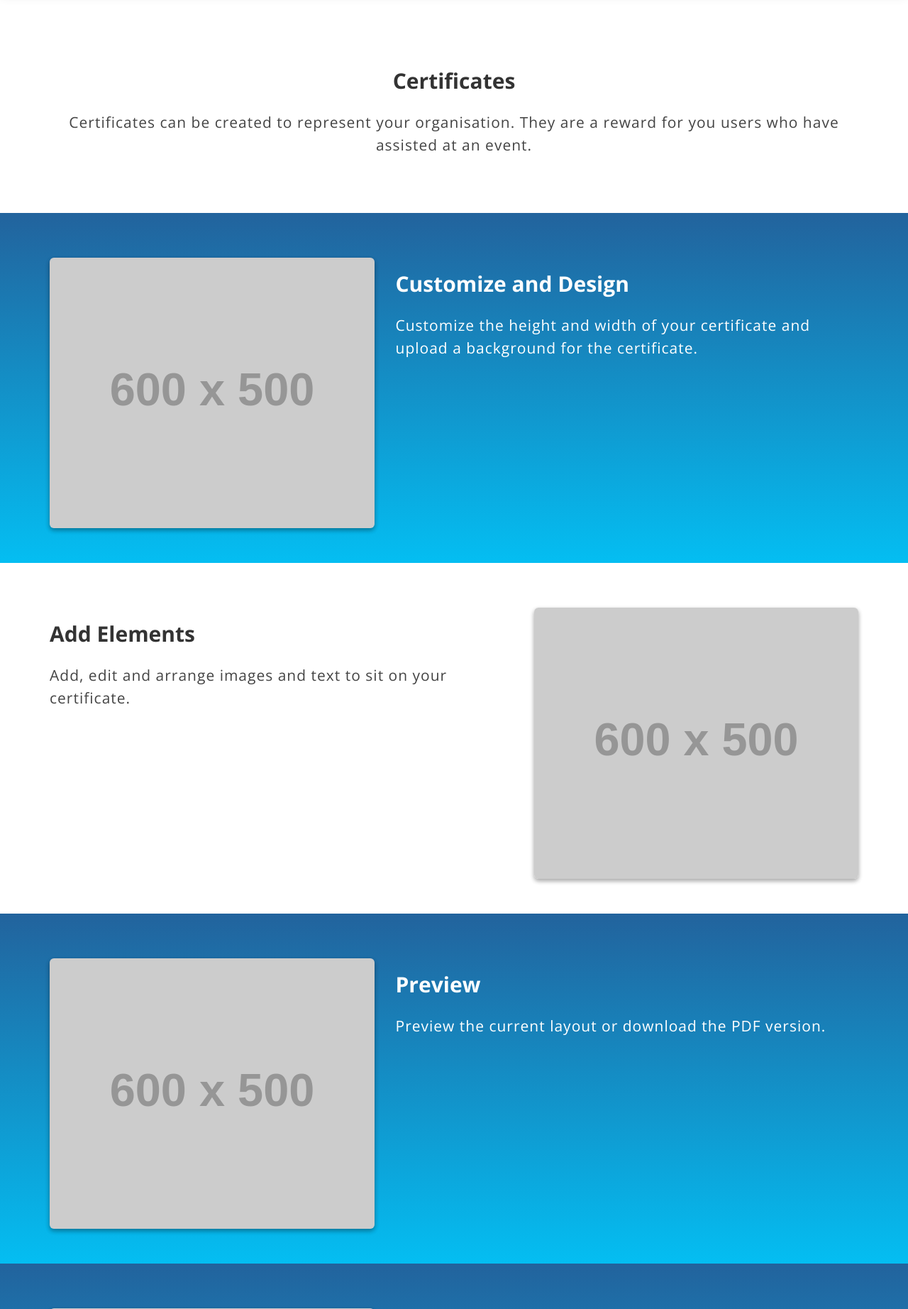
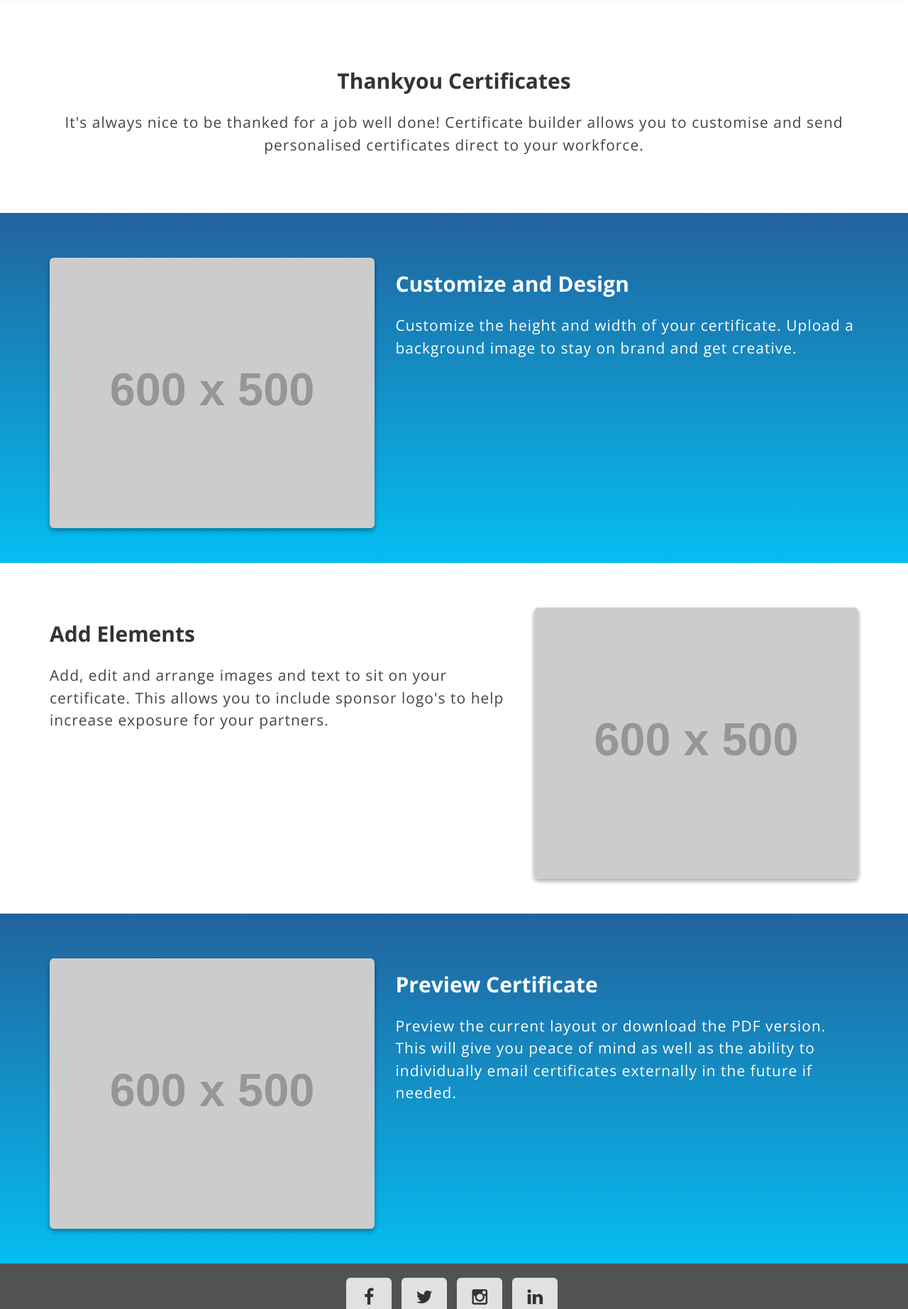
Before and after one commit to pete-ewg17/ewg_tech_website_2017, a PHP site: page /certificates.php in a window 1280 px wide. Shown: the part 63-1907 px from the top of the page at 71% size. Run offline with PHP 8.4, Linux system fonts and the light colour scheme; grey boxes labelled with a size stand in for pictures from a placeholder-image service; some libraries are stand-ins or nearby versions.

Commit message:
Updated text content
Updated text content to be more sales'y

```diff
--- a/certificates.php
+++ b/certificates.php
@@ -108,8 +108,8 @@
     <div class="container">
       <div class="row featurette">
         <div class="col-md-12 text-center" data-aos="fade-left" data-aos-once="true">
-          <h2>Certificates</h2>
-          <p>Certificates can be created to represent your organisation. They are a reward for you users who have assisted at an event.</p>
+          <h2>Thankyou Certificates</h2>
+          <p> It's always nice to be thanked for a job well done! Certificate builder allows you to customise and send personalised certificates direct to your workforce.</p>
         </div>
       </div>
     </div>
@@ -121,7 +121,7 @@
         <div class="row">
           <div data-aos="fade-right" data-aos-once="true" class="col-md-7 col-md-push-5">
             <h2 class="featurette-heading">Customize and Design</h2>
-            <p class="tech-lead">Customize the height and width of your certificate and upload a background for the certificate. </p>
+            <p class="tech-lead">Customize the height and width of your certificate. Upload a background image to stay on brand and get creative.</p>
           </div>
             <div data-aos="fade-right" data-aos-once="true" class="col-md-5 col-md-pull-7">
             <img class="featurette-image img-responsive img-rounded" src="http://placehold.it/600/500" alt="Registration Form" style="background-size:cover; background-repeat:none;">
@@ -136,7 +136,7 @@
           <div class="row featurette">
             <div class="col-md-7" data-aos="fade-left" data-aos-once="true">
               <h2>Add Elements</h2>
-              <p>Add, edit and arrange images and text to sit on your certificate. </p>
+              <p>Add, edit and arrange images and text to sit on your certificate. This allows you to include sponsor logo's to help increase exposure for your partners.</p>
             </div>
             <div class="col-md-5" data-aos="fade-left" data-aos-once="true">
               <img class="featurette-image img-responsive img-rounded" src="http://placehold.it/600/500" alt="Scheduling and Group Management">
@@ -150,8 +150,8 @@
        <div class="container">
         <div class="row">
           <div class="col-md-7 col-md-push-5" data-aos="fade-right" data-aos-once="true" data-aos-offset="300">
-            <h2 class="featurette-heading">Preview</h2>
-            <p class="tech-lead">Preview the current layout or download the PDF version. </p>
+            <h2 class="featurette-heading">Preview Certificate</h2>
+            <p class="tech-lead">Preview the current layout or download the PDF version. This will give you peace of mind as well as the ability to individually email certificates externally in the future if needed.</p>
           </div>
             <div class="col-md-5 col-md-pull-7" data-aos="fade-right" data-aos-once="true" data-aos-offset="300">
             <img class="featurette-image img-responsive img-rounded" src="http://placehold.it/600/500" alt="Enhanced Communication with Phone">
@@ -160,21 +160,7 @@
         </div>
       </div>
 
-     <!--EDIT ME-->
-      <div class="content-section-b blue">
-       <div class="container">
-        <div class="row">
-          <div class="col-md-7 col-md-push-5" data-aos="fade-right" data-aos-once="true" data-aos-offset="500">
-            <h2 class="featurette-heading">Upgrade Your Account</h2>
-            <p class="tech-lead">Upgrade to the Certificate feature to celebrate your users efforts.</p>
-          </div>
-            <div class="col-md-5 col-md-pull-7" data-aos="fade-right" data-aos-once="true" data-aos-offset="500">
-            <img class="featurette-image img-responsive img-rounded" src="http://placehold.it/600/500" alt="Timesheets">
-            </div>
-          </div>
-        </div>
-  </div>
-      <!-- /END THE FEATURETTES -->
+     <!-- /END THE FEATURETTES -->
 
        <?php  if(!isset($_GET['admin'])) { ?>
 <!-- DONT TOUCH ANYTHING BELOW THIS -->
```
